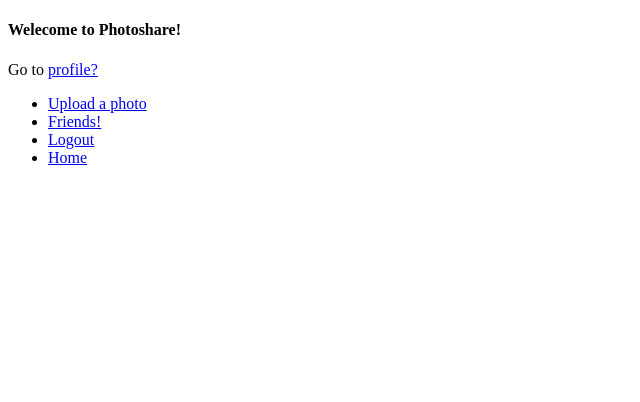
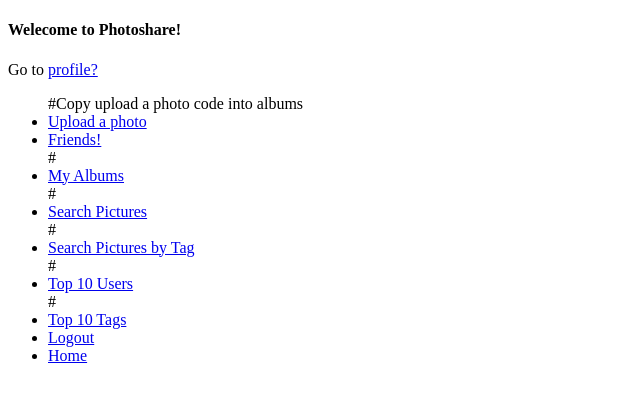
Before and after one commit to jfowlw/PhotoShare-Project, a Flask app: page / in a window 1280 px wide. Shown: the top 402 px of the page, without its empty margins (0-640 px from the left). Run offline with Flask 2, Linux system fonts and the light colour scheme; data comes from the database, SQL or seed files in the repository.

Commit message:
Update hello.html

```diff
--- a/templates/hello.html
+++ b/templates/hello.html
@@ -26,8 +26,14 @@
 {% endif %}
 
 <ul>
+#Copy upload a photo code into albums
 <li><a href='/upload'>Upload a photo</a></li>
 <li><a href='/friends'>Friends!</a></li>
+#<li><a href='/albums'>My Albums</a></li>
+#<li><a href='/browse'>Search Pictures</a></li>
+#<li><a href='/searchTag'>Search Pictures by Tag</a></li>
+#<li><a href='/topUsers'>Top 10 Users</a></li>
+#<li><a href='/topTags'>Top 10 Tags</a></li>
 <li><a href='/logout'>Logout</a></li>
 <li><a href='/'>Home</a></li>
 </ul>
```
